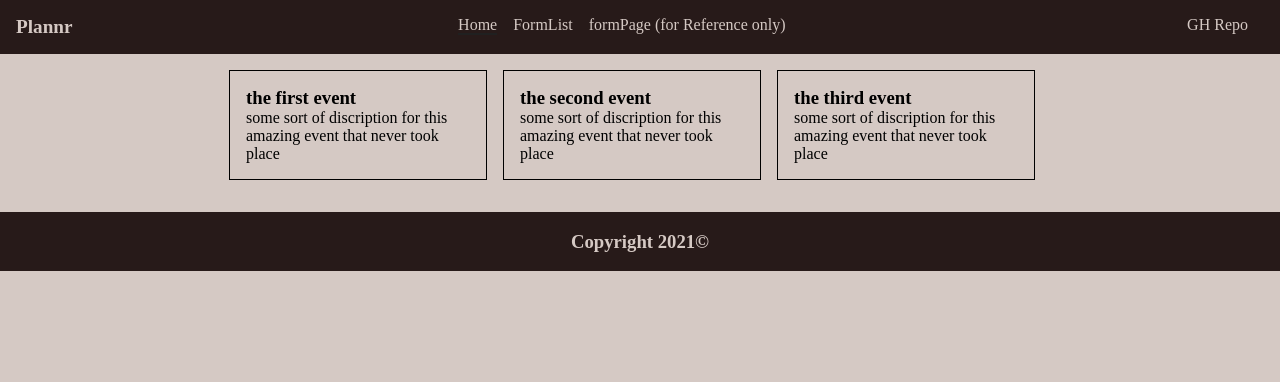
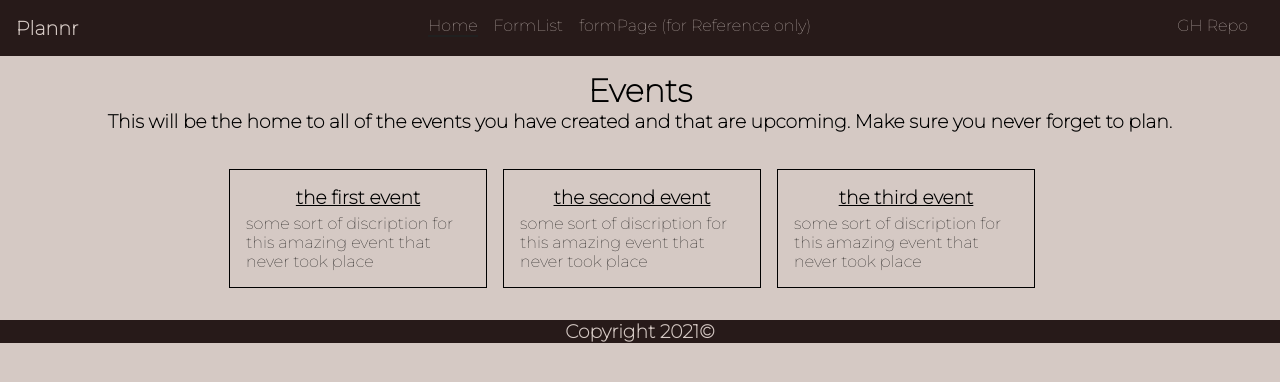
Before and after one commit to alexandershearer/SPD_1.3_PPC_Project, a Flask app: page /formList in a window 1280 px wide. Shown: the top 382 px of the page. Run offline with Flask 2, Linux system fonts and the light colour scheme.

Commit message:
Styling the home page and a bit of the formlist

```diff
--- a/static/styles/base.css
+++ b/static/styles/base.css
@@ -1,10 +1,6 @@
 html, body, div, span, applet, object, iframe, h1, h2, h3, h4, h5, h6, p, blockquote, pre, a, abbr, acronym, address, big, cite, code, del, dfn, em, font, img, ins, kbd, q, s, samp, small, strike, strong, sub, sup, tt, var, b, u, i, center, dl, dt, dd, ol, ul, li, fieldset, form, label, legend, caption {
     margin: 0;
     padding: 0;
-<<<<<<< HEAD
-    background-color: #EAFDF8;
-=======
     font-family: 'Montserrat', sans-serif;
     background-color: #d5c9c4;
->>>>>>> origin/alexdev
 }
--- a/static/styles/footer.css
+++ b/static/styles/footer.css
@@ -1,6 +1,6 @@
 .footer {
+    width: 100%;
     text-align: center;
     color: #d5c9c4;
     background-color: #271a19;
-    padding: 1em;
 }
--- a/static/styles/formList.css
+++ b/static/styles/formList.css
@@ -3,6 +3,21 @@
     justify-content: center;
     display: flex;
     flex-wrap: wrap;
+}
+.listGreeting{
+    margin-top: 15px;
+    margin-bottom: 20px;
+}
+.listDescription{
+    text-align: center;
+}
+.listTitle{
+    text-align: center;
+}
+.formTitle{
+    text-align: center;
+    margin-bottom: 5px;
+    text-decoration: underline;
 }
 .formItem {
     border: solid black 1px;
--- a/templates/base.html
+++ b/templates/base.html
@@ -43,6 +43,7 @@
         </div>
     </div>
 
+
 </body>
 
 </html>
--- a/templates/formList.html
+++ b/templates/formList.html
@@ -7,13 +7,19 @@
 {% endblock %}
 {% block content %}
 <div class='formListContent'>
+    <div class="listGreeting">
+        <h1 class="listTitle">Events</h1>
+        <h3 class="listDescription">This will be the home to all of the events you have created and that are upcoming.
+            Make sure you never
+            forget to plan.</h3>
+    </div>
     <div class="formList">
         <!-- storedForms is json format object w/ info -->
         {% for form in jsonData %}
         <div class="formItem">
             <a href="/formList/{{form['eventName']}}">
                 <div class="formItemContent">
-                            <h3>{{form['eventName']}}</h3>
+                    <h3 class="formTitle">{{form['eventName']}}</h3>
                     <p>{{form['eventDiscription']}}</p>
                 </div>
             </a>
```
Also changed, not shown: static/styles/home.css (+60 -10 lines), templates/home.html (+45 -13 lines). Lines whose indentation alone changed are shown as unchanged.
